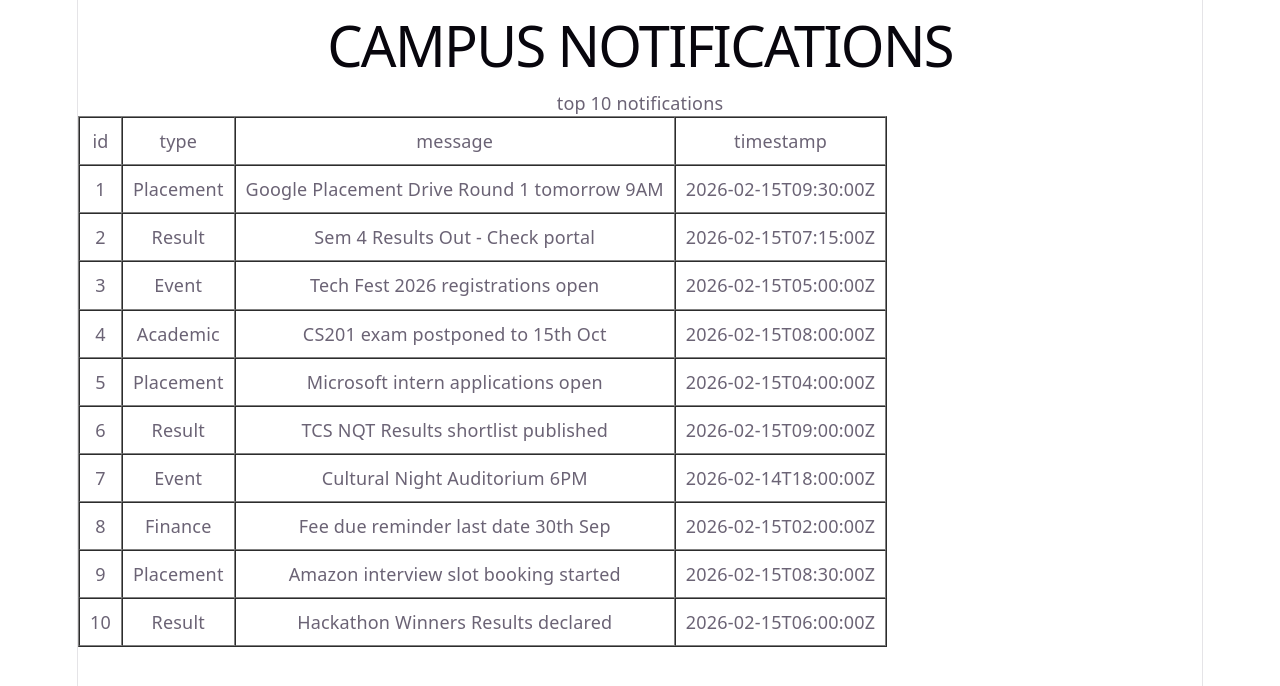
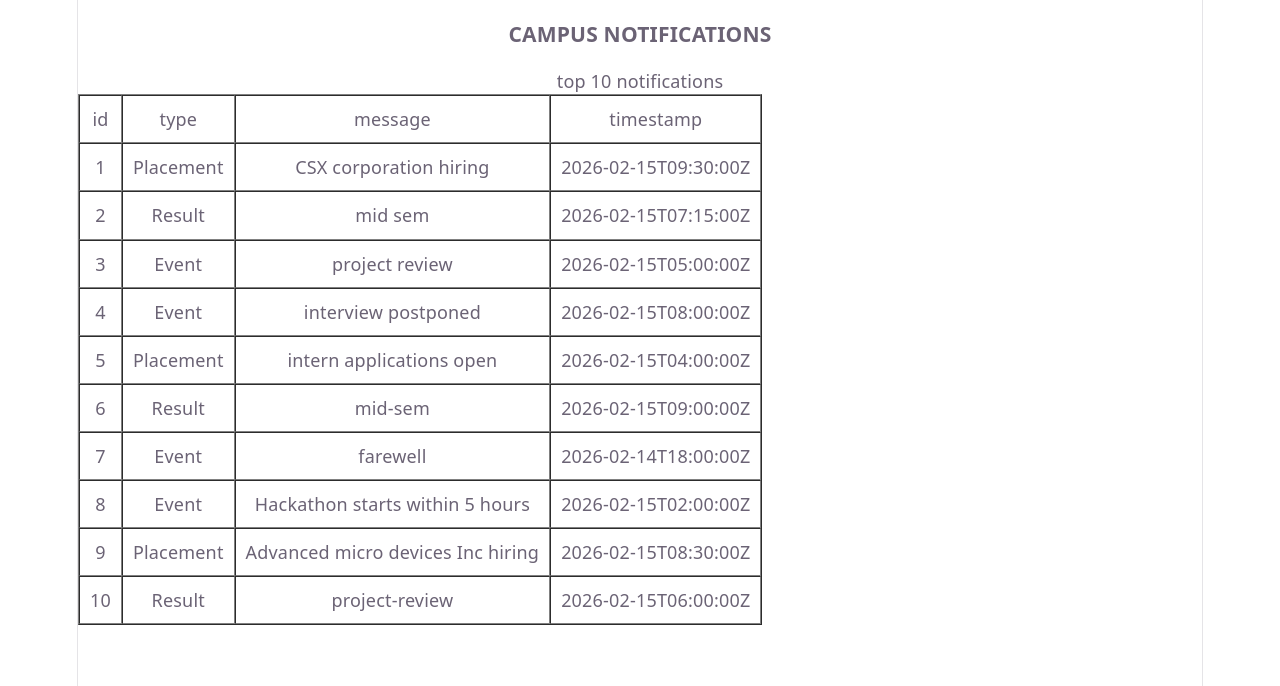
Before and after one commit to priyanka0084/2312084, a React (Vite) app: page / in a window 1280 px wide. Shown: the top 686 px of the page. Built offline with nearby package versions, Linux system fonts and the light colour scheme.

Commit message:
fixed app.jsx

```diff
--- a/src/App.jsx
+++ b/src/App.jsx
@@ -2,18 +2,18 @@ import React from 'react';
 
 function App() {
   var notifications = [
-    {id: 1, type: "Placement", message: "Google Placement Drive Round 1 tomorrow 9AM", timestamp: "2026-02-15T09:30:00Z"},
-    {id: 2, type: "Result", message: "Sem 4 Results Out - Check portal", timestamp: "2026-02-15T07:15:00Z"},
-    {id: 3, type: "Event", message: "Tech Fest 2026 registrations open", timestamp: "2026-02-15T05:00:00Z"},
-    {id: 4, type: "Academic", message: "CS201 exam postponed to 15th Oct", timestamp: "2026-02-15T08:00:00Z"},
-    {id: 5, type: "Placement", message: "Microsoft intern applications open", timestamp: "2026-02-15T04:00:00Z"},
-    {id: 6, type: "Result", message: "TCS NQT Results shortlist published", timestamp: "2026-02-15T09:00:00Z"},
-    {id: 7, type: "Event", message: "Cultural Night Auditorium 6PM", timestamp: "2026-02-14T18:00:00Z"},
-    {id: 8, type: "Finance", message: "Fee due reminder last date 30th Sep", timestamp: "2026-02-15T02:00:00Z"},
-    {id: 9, type: "Placement", message: "Amazon interview slot booking started", timestamp: "2026-02-15T08:30:00Z"},
-    {id: 10, type: "Result", message: "Hackathon Winners Results declared", timestamp: "2026-02-15T06:00:00Z"},
-    {id: 11, type: "General", message: "Hostel water cut 10AM-2PM", timestamp: "2026-02-15T00:00:00Z"},
-    {id: 12, type: "Event", message: "Sports Day registrations close today", timestamp: "2026-02-14T22:00:00Z"},
+    {id: 1, type: "Placement", message: "CSX corporation hiring", timestamp: "2026-02-15T09:30:00Z"},
+    {id: 2, type: "Result", message: "mid sem", timestamp: "2026-02-15T07:15:00Z"},
+    {id: 3, type: "Event", message: "project review", timestamp: "2026-02-15T05:00:00Z"},
+    {id: 4, type: "Event", message: "interview postponed", timestamp: "2026-02-15T08:00:00Z"},
+    {id: 5, type: "Placement", message: "intern applications open", timestamp: "2026-02-15T04:00:00Z"},
+    {id: 6, type: "Result", message: "mid-sem", timestamp: "2026-02-15T09:00:00Z"},
+    {id: 7, type: "Event", message: "farewell", timestamp: "2026-02-14T18:00:00Z"},
+    {id: 8, type: "Event", message: "Hackathon starts within 5 hours", timestamp: "2026-02-15T02:00:00Z"},
+    {id: 9, type: "Placement", message: "Advanced micro devices Inc hiring", timestamp: "2026-02-15T08:30:00Z"},
+    {id: 10, type: "Result", message: "project-review", timestamp: "2026-02-15T06:00:00Z"},
+    {id: 11, type: "Result", message: "sem result", timestamp: "2026-02-15T00:00:00Z"},
+    {id: 12, type: "Event", message: "tech fest", timestamp: "2026-02-14T22:00:00Z"},
   ];
 
   notifications.sort(function(a,b){return a.id - b.id});
@@ -26,7 +26,7 @@ function App() {
 
   return (
     <div>
-      <h1>CAMPUS NOTIFICATIONS</h1>
+      <h3>CAMPUS NOTIFICATIONS</h3>
       <p>top 10 notifications</p>
       <table border="1" cellPadding="10" cellSpacing="0">
         <tr>
```
